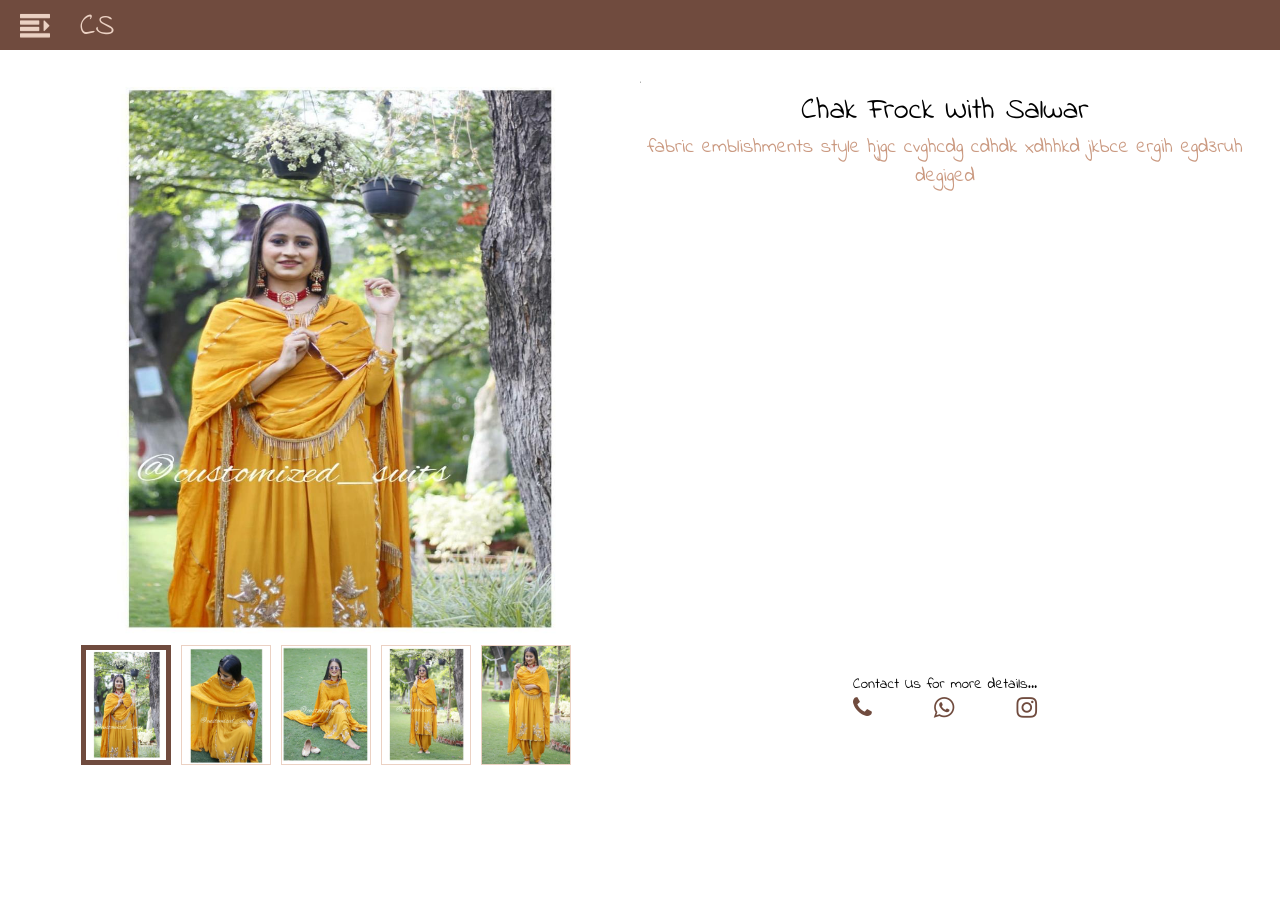
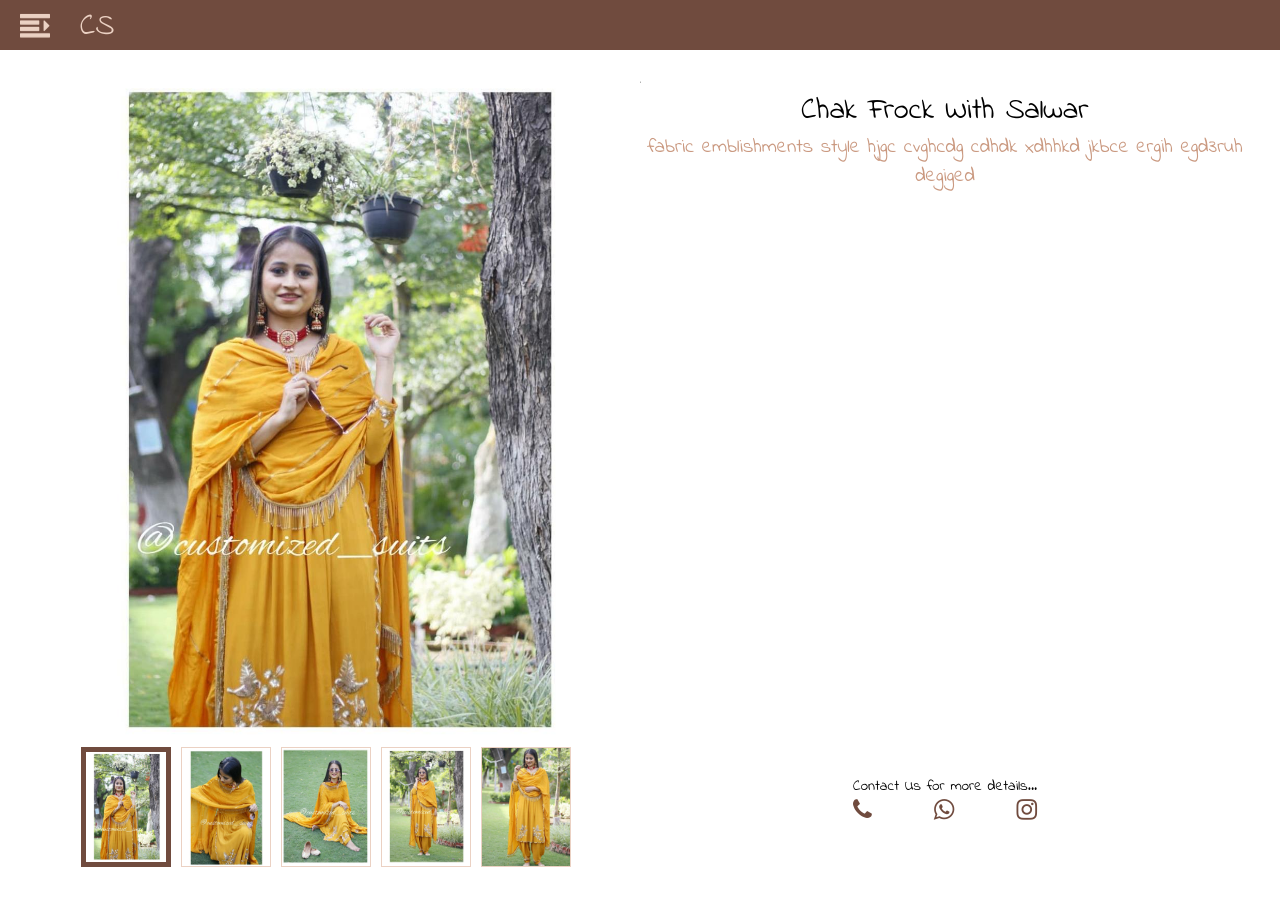
Before and after one commit to Harsh3337Singh/customized, a React (Create React App) app: page /collections/1/1 in a window 1280 px wide. Before the commit the page ends 803 px from the top, so only its background shows below. Built offline with nearby package versions, Linux system fonts and the light colour scheme; a web font is replaced by a local one.

Commit message:
main image height fixed

```diff
--- a/src/Components/Products/Products.module.scss
+++ b/src/Components/Products/Products.module.scss
@@ -39,7 +39,8 @@
 }
 .mainImage {
   width: 85%;
-  height: 70vh;
+  min-width: 220px;
+  height: 70%;
   min-height: 320px;
   @media (max-width: 768px) {
     height: 40vh;
```
